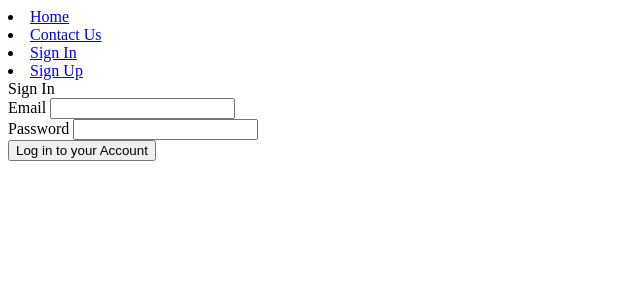
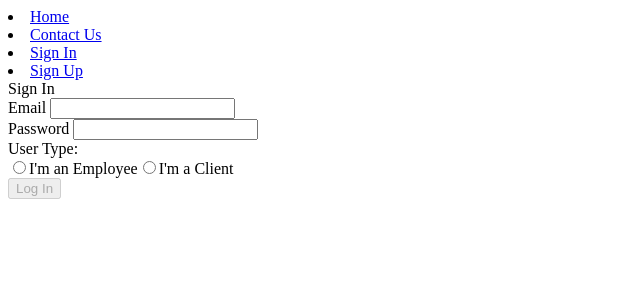
Before and after one commit to emmannperez/banking-app-project, a React (Create React App) app: page /LoginForm in a window 1280 px wide. Shown: the top 300 px of the page, without its empty margins (0-640 px from the left). Built offline with nearby package versions, Linux system fonts and the light colour scheme.

Commit message:
LogInForm-Update

```diff
--- a/src/Components/LoginForm.js
+++ b/src/Components/LoginForm.js
@@ -4,74 +4,48 @@ import NavBar from "./NavBar";
 
 function LoginForm() {
 
-// User Login info
-const database = [
-    {
-      email: "user1@gmail.com",
-      password: "pass1"
-    },
-    {
-        email: "user2@gmail.com",
-      password: "pass2"
+  const [email,setEmail]=useState('');
+  const [password,setPassword]=useState('');
+  const navigate=useNavigate();
+
+  const handleInputChange=(event)=> {
+    const {id,value} = event.target;
+    if(id==='email'){
+      setEmail(value);
     }
-  ];
+    if(id==='password'){
+      setPassword(value);
+    }
+  }
 
-const errors = {
-    email: "invalid email",
-    pass: "invalid password"
-  };
+  const handleSubmit=(event)=> {
+  const database=JSON.parse(localStorage.getItem('accountList'));
+  event.preventDefault();
 
-// React States
-const [errorMessages, setErrorMessages] = useState({});
-const [isSubmitted, setIsSubmitted] = useState(false);
-const navigate = useNavigate();
-
-
-const handleSubmit = (submitevent) => {
-//Prevent page reload
-    submitevent.preventDefault();
-
-var { email, pass } = document.forms[0];
-
-// Find user login info
-    const userData = database.find((user) => user.email === email.value);
-
-// Compare user info
-    if (userData) {
-      if (userData.password !== pass.value) {
-        setErrorMessages({ name: "pass", message: errors.pass }); // Invalid password
-      } else {
-        setIsSubmitted(true);
-        navigate("/DashBoard");
-      }
-    } else {// Username not found
-      setErrorMessages({ name: "email", message: errors.email });
-    }
-  };
-
-  // Generate JSX code for error message
-  const renderErrorMessage = (name) =>
-    name === errorMessages.name && (
-      <div className="error">{errorMessages.message}</div>
+  const userlogin=database.find(id =>
+    id.email===email && id.password===password
   );
 
-  // JSX code for login form
+  if(userlogin===undefined){
+    alert("Account Does Not Exist!");
+  }else {
+    alert('Successfully Logged-In');
+    return navigate("/DashBoardEmployee");
+  }
+  }
+
   const renderForm = (
     <div>
-      <form onSubmit={handleSubmit}>
+    <div></div>
+    <form>
+      <div><label>Email </label><input type="email" id="email" value={email} onChange={(event)=>handleInputChange(event)} required /></div>
+      <div><label>Password </label><input type="password" id="password" value={password} onChange={(event)=>handleInputChange(event)} required /></div>
       <div>
-          <label>Email </label>
-          <input type="email" name="email" required />
-          {renderErrorMessage("email")}
+        <div>User Type:</div>
+        <label><input type="radio" id="employee" /*onClick={handleUserType}*/ value='employee' required/>I'm an Employee</label>
+        <label><input type="radio" id="client" /*onClick={handleUserType}*/ value='client' required/>I'm a Client</label>
       </div>
-        <div>
-          <label>Password </label>
-          <input type="password" name="pass" required />
-          {renderErrorMessage("pass")}
-        </div>
-        <div>
-          <input type="submit" value='Log in to your Account' />
-        </div>
+      <div><input type="submit" disabled={!email || !password} onClick={handleSubmit} value='Log In' /></div>
     </form>
     </div>
   );
@@ -81,10 +55,11 @@ var { email, pass } = document.forms[0];
     <NavBar />
     <div className="LoginForm">
         <div className="LoginForm-title">Sign In</div>
-        {isSubmitted ? <div></div> : renderForm}
+        {renderForm}
     </div>
   </div>
   );
+
   }
 
 export default LoginForm;
```
Lines whose indentation alone changed are shown as unchanged.
